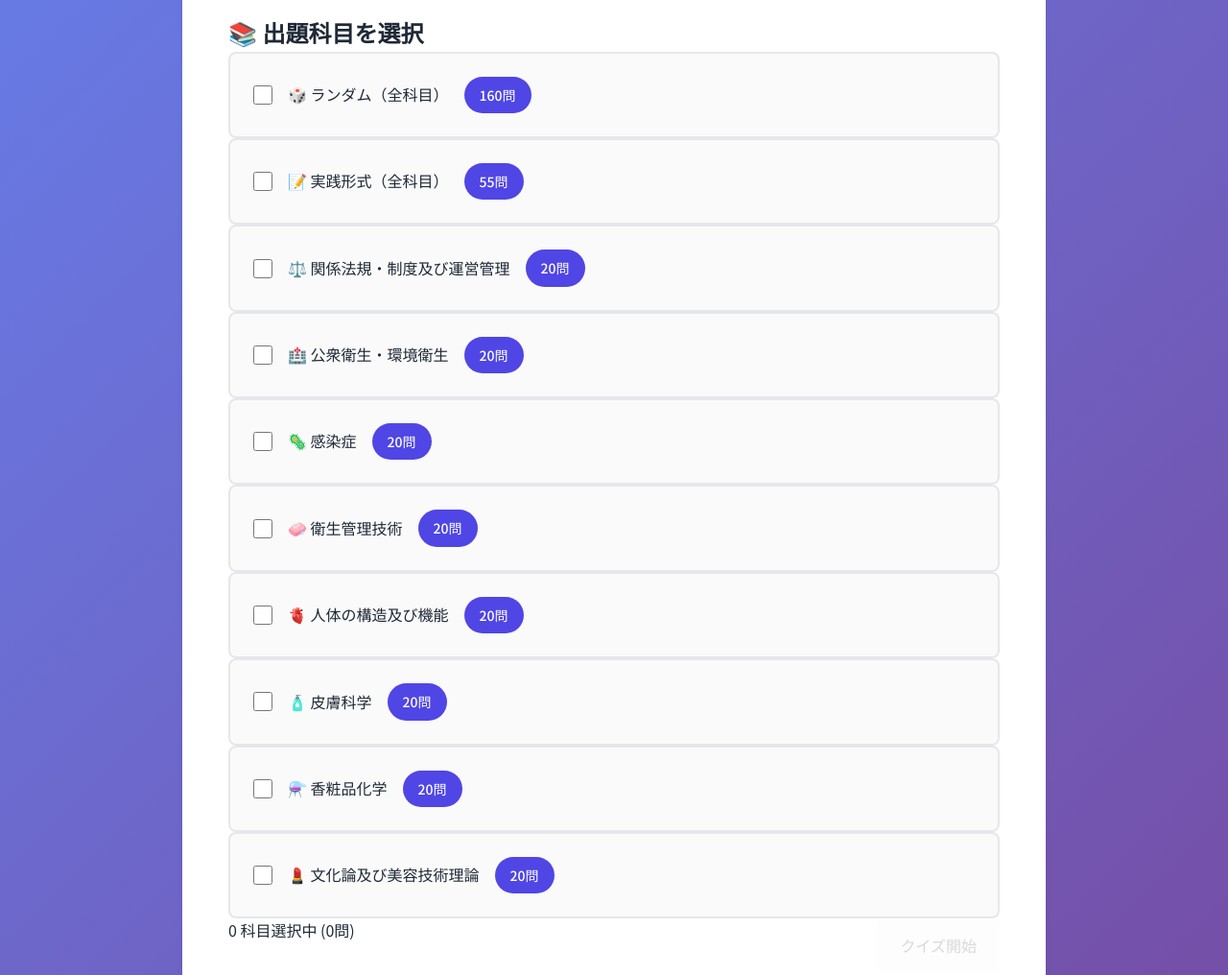
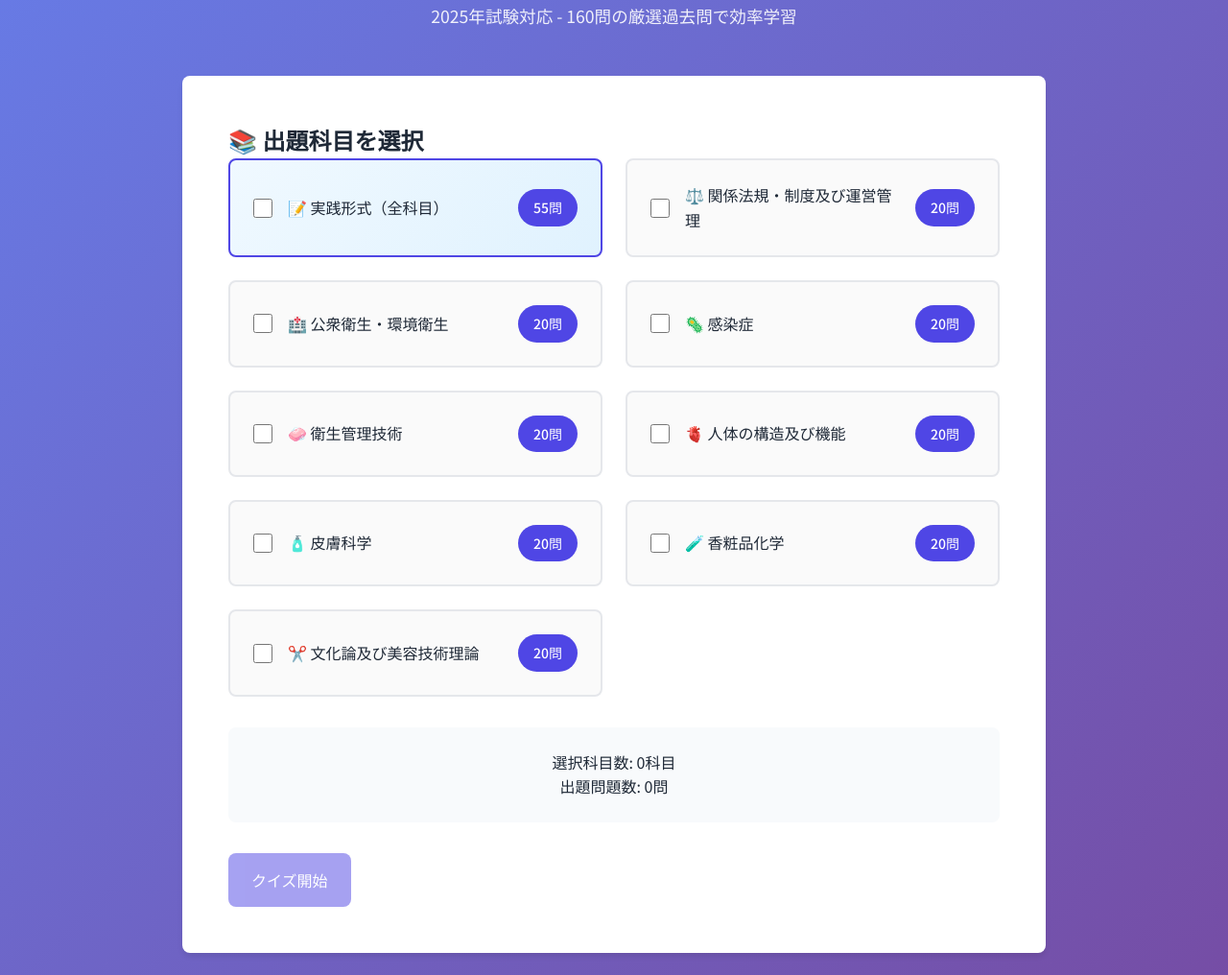
Before and after one commit to yasusu1985/beautician-exam-quiz, a plain HTML site: page index.html in a window 1280 px wide. Shown: the part 205-1221 px from the top of the page at 96% size. Drawn offline with Linux system fonts and the light colour scheme.

Commit message:
Update index.html

```diff
--- a/index.html
+++ b/index.html
@@ -4,10 +4,8 @@
     <meta charset="UTF-8">
     <meta name="viewport" content="width=device-width, initial-scale=1.0">
     <title>美容師国家試験対策クイズ</title>
+    <link href="https://fonts.googleapis.com/css2?family=Noto+Sans+JP:wght@400;500;700&display=swap" rel="stylesheet">
     <link rel="stylesheet" href="css/style.css">
-    <link rel="preconnect" href="https://fonts.googleapis.com">
-    <link rel="preconnect" href="https://fonts.gstatic.com" crossorigin>
-    <link href="https://fonts.googleapis.com/css2?family=Noto+Sans+JP:wght@400;500;700&display=swap" rel="stylesheet">
 </head>
 <body>
     <div class="container">
@@ -20,124 +18,128 @@
             <!-- 科目選択画面 -->
             <section id="subject-selection" class="section active">
                 <h2>📚 出題科目を選択</h2>
-                <div class="subject-grid">
-                    <label class="subject-item">
-                        <input type="checkbox" id="random-all" class="subject-checkbox">
-                        <span class="subject-name">🎲 ランダム（全科目）</span>
-                        <span class="question-count">160問</span>
-                    </label>
-                    <label class="subject-item">
-                        <input type="checkbox" id="practical-exam" class="subject-checkbox">
-                        <span class="subject-name">📝 実践形式（全科目）</span>
+
+                <div class="subjects-grid">
+                    <!-- 実践形式（全科目）55問のみ -->
+                    <div class="subject-item special-mode">
+                        <input type="checkbox" id="practice-all" value="practice-all" data-questions="55">
+                        <label for="practice-all">📝 実践形式（全科目）</label>
                         <span class="question-count">55問</span>
-                    </label>
-                    <label class="subject-item">
-                        <input type="checkbox" id="subject-1" class="subject-checkbox" data-subject="関係法規・制度及び運営管理">
-                        <span class="subject-name">⚖️ 関係法規・制度及び運営管理</span>
+                    </div>
+
+                    <!-- 個別科目選択 -->
+                    <div class="subject-item">
+                        <input type="checkbox" id="regulations" value="関係法規・制度及び運営管理" data-questions="20">
+                        <label for="regulations">⚖️ 関係法規・制度及び運営管理</label>
                         <span class="question-count">20問</span>
-                    </label>
-                    <label class="subject-item">
-                        <input type="checkbox" id="subject-2" class="subject-checkbox" data-subject="公衆衛生・環境衛生">
-                        <span class="subject-name">🏥 公衆衛生・環境衛生</span>
+                    </div>
+
+                    <div class="subject-item">
+                        <input type="checkbox" id="public-health" value="公衆衛生・環境衛生" data-questions="20">
+                        <label for="public-health">🏥 公衆衛生・環境衛生</label>
                         <span class="question-count">20問</span>
-                    </label>
-                    <label class="subject-item">
-                        <input type="checkbox" id="subject-3" class="subject-checkbox" data-subject="感染症">
-                        <span class="subject-name">🦠 感染症</span>
+                    </div>
+
+                    <div class="subject-item">
+                        <input type="checkbox" id="infection" value="感染症" data-questions="20">
+                        <label for="infection">🦠 感染症</label>
                         <span class="question-count">20問</span>
-                    </label>
-                    <label class="subject-item">
-                        <input type="checkbox" id="subject-4" class="subject-checkbox" data-subject="衛生管理技術">
-                        <span class="subject-name">🧼 衛生管理技術</span>
+                    </div>
+
+                    <div class="subject-item">
+                        <input type="checkbox" id="hygiene" value="衛生管理技術" data-questions="20">
+                        <label for="hygiene">🧼 衛生管理技術</label>
                         <span class="question-count">20問</span>
-                    </label>
-                    <label class="subject-item">
-                        <input type="checkbox" id="subject-5" class="subject-checkbox" data-subject="人体の構造及び機能">
-                        <span class="subject-name">🫀 人体の構造及び機能</span>
+                    </div>
+
+                    <div class="subject-item">
+                        <input type="checkbox" id="anatomy" value="人体の構造及び機能" data-questions="20">
+                        <label for="anatomy">🫀 人体の構造及び機能</label>
                         <span class="question-count">20問</span>
-                    </label>
-                    <label class="subject-item">
-                        <input type="checkbox" id="subject-6" class="subject-checkbox" data-subject="皮膚科学">
-                        <span class="subject-name">🧴 皮膚科学</span>
+                    </div>
+
+                    <div class="subject-item">
+                        <input type="checkbox" id="dermatology" value="皮膚科学" data-questions="20">
+                        <label for="dermatology">🧴 皮膚科学</label>
                         <span class="question-count">20問</span>
-                    </label>
-                    <label class="subject-item">
-                        <input type="checkbox" id="subject-7" class="subject-checkbox" data-subject="香粧品化学">
-                        <span class="subject-name">⚗️ 香粧品化学</span>
+                    </div>
+
+                    <div class="subject-item">
+                        <input type="checkbox" id="chemistry" value="香粧品化学" data-questions="20">
+                        <label for="chemistry">🧪 香粧品化学</label>
                         <span class="question-count">20問</span>
-                    </label>
-                    <label class="subject-item">
-                        <input type="checkbox" id="subject-8" class="subject-checkbox" data-subject="文化論及び美容技術理論">
-                        <span class="subject-name">💄 文化論及び美容技術理論</span>
+                    </div>
+
+                    <div class="subject-item">
+                        <input type="checkbox" id="technique" value="文化論及び美容技術理論" data-questions="20">
+                        <label for="technique">✂️ 文化論及び美容技術理論</label>
                         <span class="question-count">20問</span>
-                    </label>
+                    </div>
                 </div>
-                <div class="quiz-controls">
-                    <div class="selected-info">
-                        <span id="selected-subjects-count">0</span> 科目選択中
-                        (<span id="total-questions-count">0</span>問)
-                    </div>
-                    <button id="start-quiz" class="btn btn-primary" disabled>クイズ開始</button>
+
+                <div class="selection-summary">
+                    <p>選択科目数: <span id="selected-subjects-count">0</span>科目</p>
+                    <p>出題問題数: <span id="total-questions-count">0</span>問</p>
                 </div>
+
+                <button id="start-quiz" class="btn primary" disabled>クイズ開始</button>
             </section>
 
             <!-- クイズ画面 -->
             <section id="quiz-section" class="section">
                 <div class="quiz-header">
-                    <div class="progress-info">
-                        <span id="current-question">1</span> / <span id="total-questions">20</span>
+                    <div class="progress-bar">
+                        <div class="progress-fill"></div>
                     </div>
-                    <div class="progress-bar">
-                        <div id="progress-fill" class="progress-fill"></div>
+                    <div class="quiz-info">
+                        <span>問題 <span id="current-question">1</span> / <span id="total-questions">0</span></span>
+                        <span id="current-subject" class="subject-badge"></span>
                     </div>
                 </div>
 
-                <div class="question-card">
-                    <h3 id="question-text" class="question-text">問題文がここに表示されます</h3>
-                    <div id="choices" class="choices">
-                        <!-- 選択肢がここに動的生成 -->
-                    </div>
+                <div class="question-container">
+                    <h3 id="question-text"></h3>
+                    <div id="choices-container" class="choices"></div>
                 </div>
 
                 <div class="quiz-controls">
-                    <button id="prev-question" class="btn btn-secondary">前の問題</button>
-                    <button id="next-question" class="btn btn-primary">次の問題</button>
+                    <button id="prev-question" class="btn secondary" disabled>前の問題</button>
+                    <button id="next-question" class="btn primary" disabled>次の問題</button>
+                    <button id="finish-quiz" class="btn primary" style="display: none;">結果を見る</button>
                 </div>
 
-                <div id="feedback" class="feedback">
-                    <!-- フィードバックがここに表示 -->
+                <div id="explanation-panel" class="explanation-panel" style="display: none;">
+                    <h4>解説</h4>
+                    <p id="explanation-text"></p>
                 </div>
             </section>
 
             <!-- 結果画面 -->
             <section id="results-section" class="section">
-                <div class="results-header">
+                <div class="results-container">
                     <h2>📊 クイズ結果</h2>
-                </div>
+                    <div class="score-display">
+                        <div class="score-circle">
+                            <span id="score-percentage">0%</span>
+                        </div>
+                        <p>正解数: <span id="correct-answers">0</span> / <span id="total-answered">0</span></p>
+                    </div>
 
-                <div class="score-display">
-                    <div class="score-circle">
-                        <span id="final-score">0</span>%
+                    <div class="subject-breakdown">
+                        <h3>科目別結果</h3>
+                        <div id="subject-results"></div>
                     </div>
-                    <div class="score-details">
-                        <p><span id="correct-count">0</span> / <span id="question-count">0</span> 問正解</p>
-                        <p id="score-message">お疲れさまでした！</p>
+
+                    <div class="action-buttons">
+                        <button id="review-incorrect" class="btn secondary">間違えた問題を復習</button>
+                        <button id="restart-quiz" class="btn primary">新しいクイズを開始</button>
                     </div>
-                </div>
-
-                <div class="subject-results" id="subject-results">
-                    <!-- 科目別結果がここに表示 -->
-                </div>
-
-                <div class="action-buttons">
-                    <button id="review-incorrect" class="btn btn-secondary">間違えた問題を復習</button>
-                    <button id="restart-quiz" class="btn btn-primary">もう一度チャレンジ</button>
                 </div>
             </section>
         </main>
 
         <footer>
-            <p>&copy; 2025美容師国家試験対策</p>
+            <p>© 2025美容師国家試験対策</p>
         </footer>
     </div>
 
```
